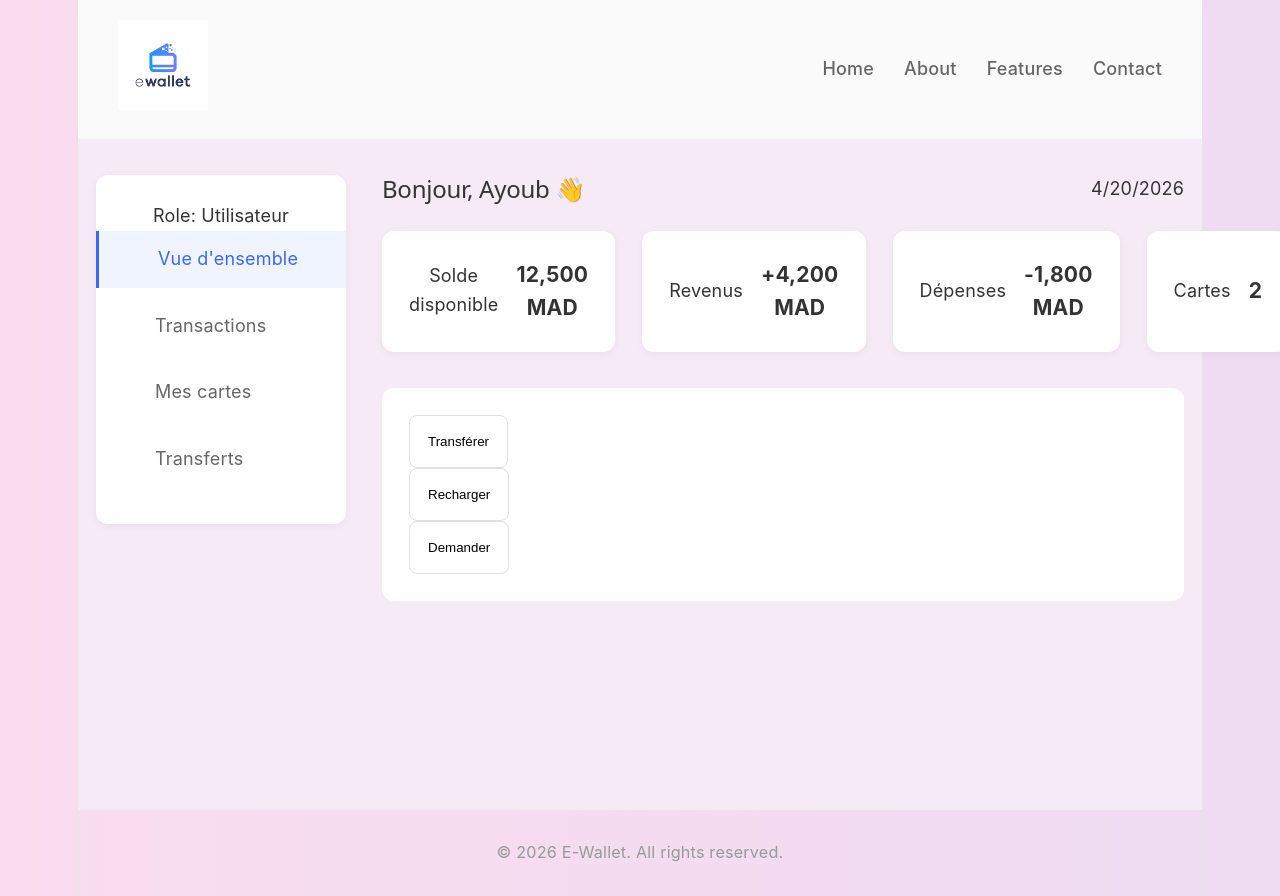
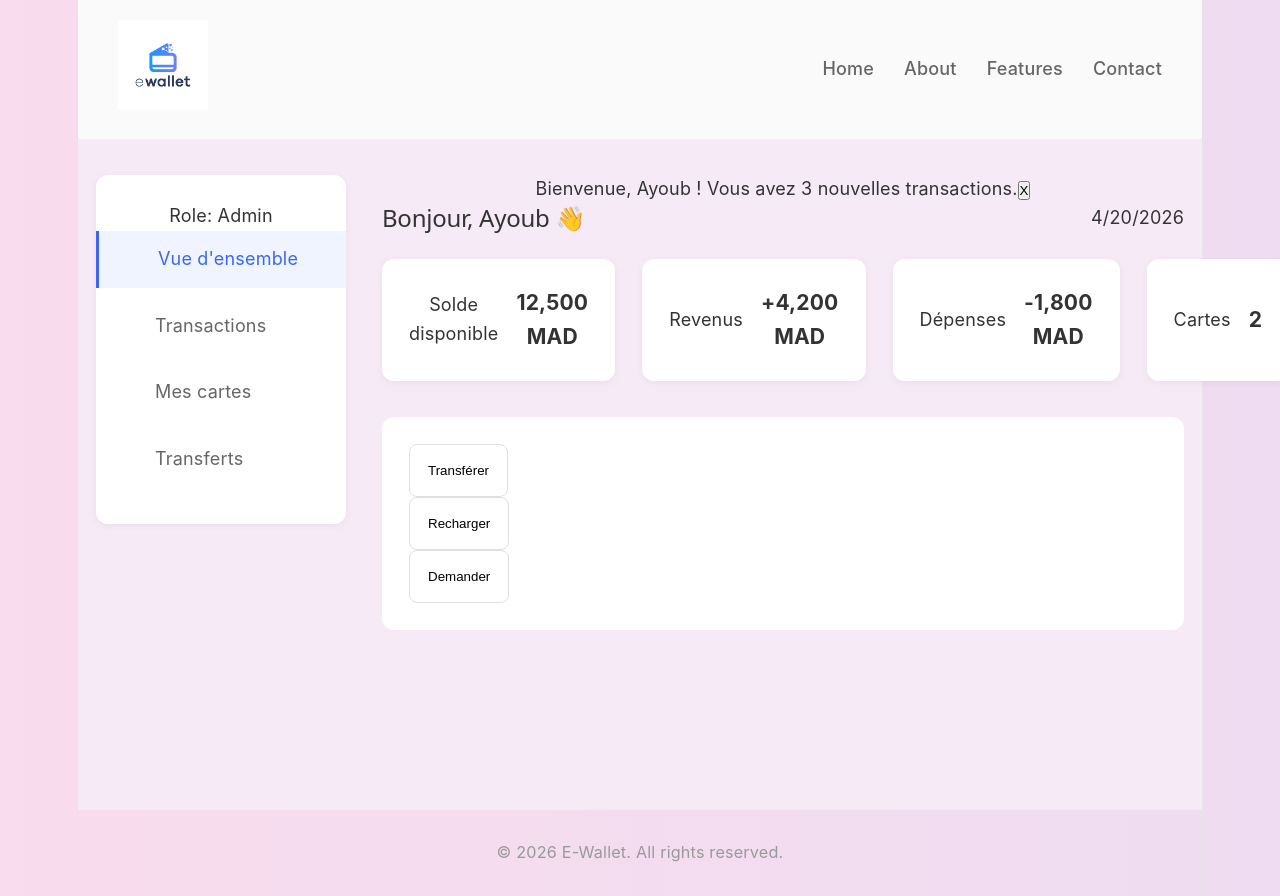
Before and after one commit to kraimSSJ/E-Wallet-React, a React (Vite) app: page / in a window 1280 px wide. Built offline with nearby package versions, Linux system fonts and the light colour scheme.

Commit message:
Enhance Dashboard with userName and notifications

```diff
--- a/src/Dashboard.jsx
+++ b/src/Dashboard.jsx
@@ -1,3 +1,4 @@
+import React, { useState } from 'react';
 import Header from "./header";
 import Footer from "./footer";
 import Sidebar from "./Sidebar";
@@ -6,18 +7,27 @@ import Cards from "./Cards";
 
 import "./css/styles.css";
 
-function Dashboard() {
+function Dashboard({ userName = "Ayoub" }) {
+  const [showNotification, setShowNotification] = useState(true);
+
   return (
     <>
       <Header />
 
       <main className="dashboard-main">
         <div className="dashboard-container">
-          <Sidebar />
+          <Sidebar userRole="Admin" />
 
           <div className="dashboard-content">
+            {showNotification && (
+              <div className="alert-banner">
+                <span>Bienvenue, {userName} ! Vous avez 3 nouvelles transactions.</span>
+                <button onClick={() => setShowNotification(false)}>X</button>
+              </div>
+            )}
+
             <Overview />
-            <Cards />
+            <Cards initialUserName={userName} />
           </div>
         </div>
       </main>
```
